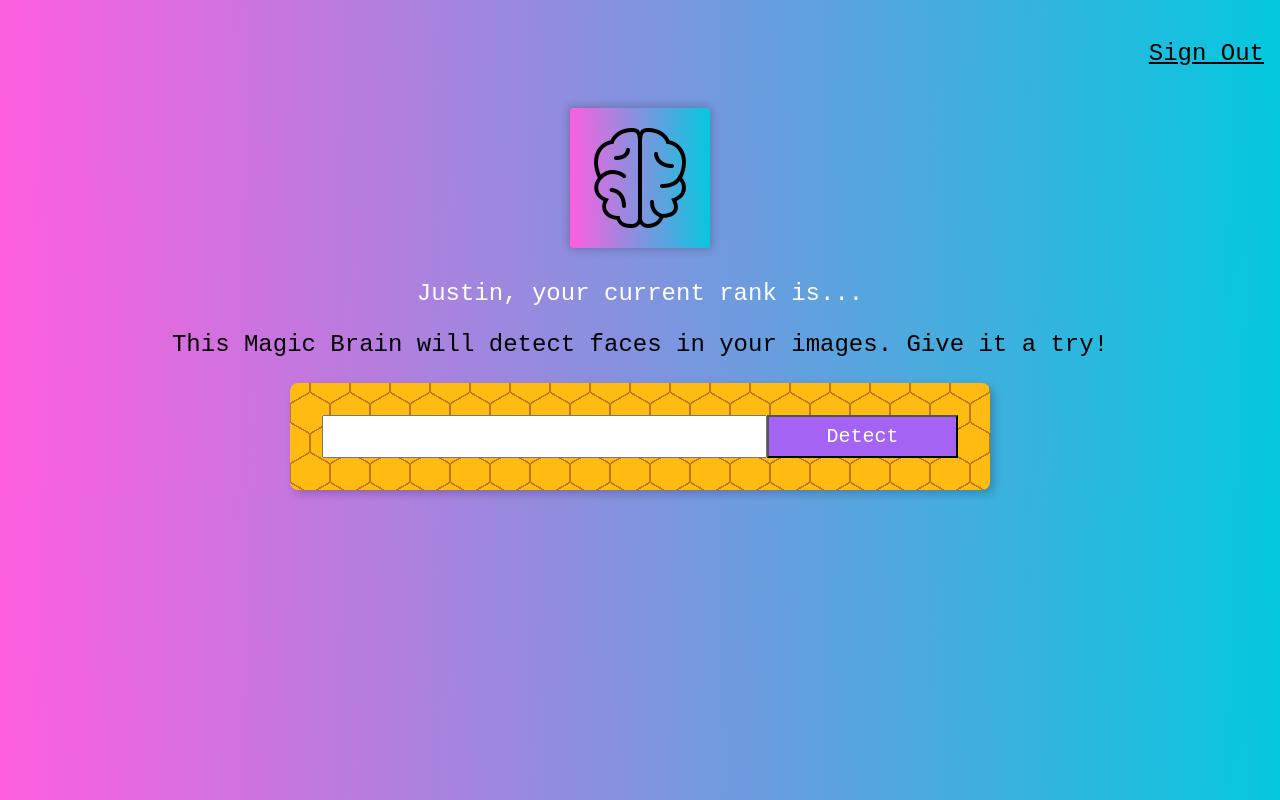
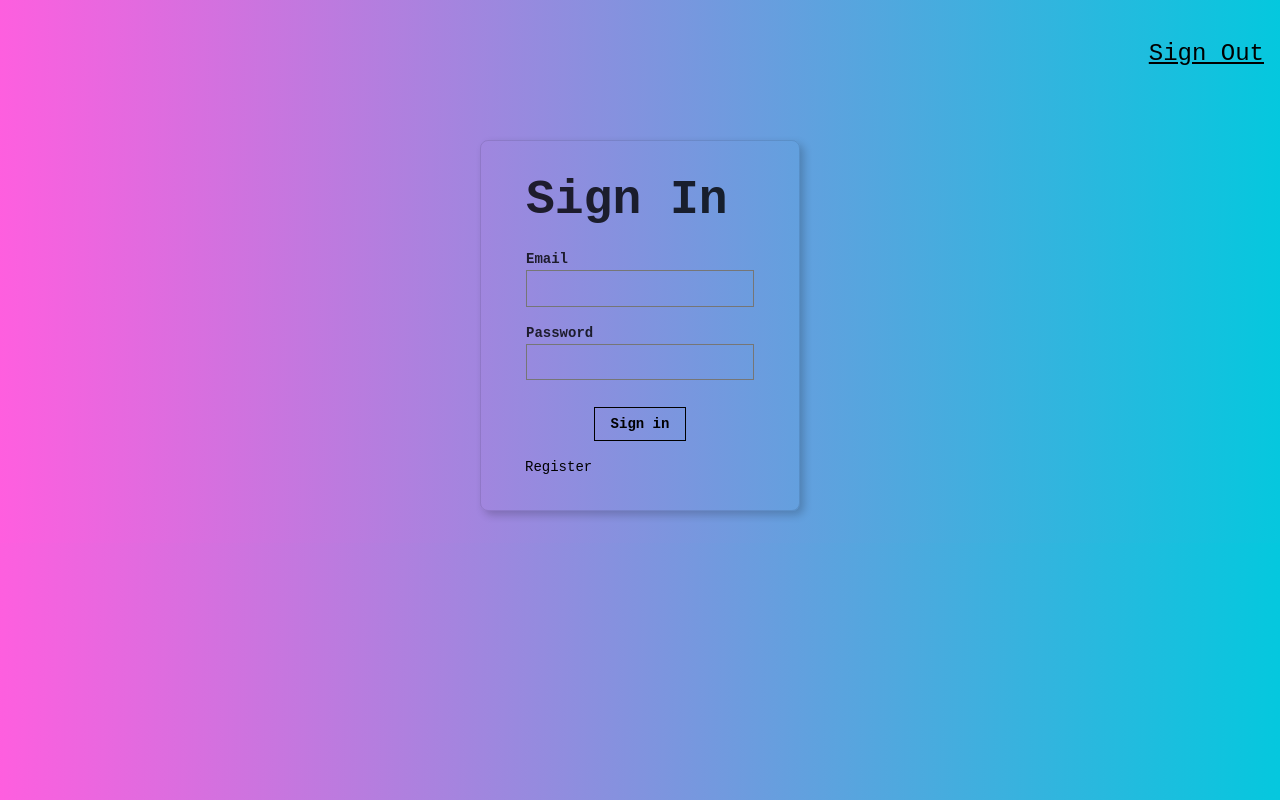
Before and after one commit to justinclanglinais/brain, a React (Create React App) app: page / in a window 1280 px wide. Built offline with nearby package versions, Linux system fonts and the light colour scheme.

Commit message:
remove clarifai and start adding login logout

```diff
--- a/package.json
+++ b/package.json
@@ -6,6 +6,7 @@
     "@testing-library/jest-dom": "^5.17.0",
     "@testing-library/react": "^13.4.0",
     "@testing-library/user-event": "^13.5.0",
+    "clarifai": "^2.9.1",
     "react": "^18.2.0",
     "react-dom": "^18.2.0",
     "react-parallax-tilt": "^1.7.177",
--- a/src/App.js
+++ b/src/App.js
@@ -1,6 +1,7 @@
 import React from 'react';
 import './App.css';
 import Navigation from './Components/Navigation/Navigation';
+import SignIn from './Components/SignIn/SignIn';
 import Logo from './Components/Logo/Logo';
 import ImageLinkForm from './Components/ImageLinkForm/ImageLinkForm';
 import Rank from './Components/Rank/Rank';
@@ -9,8 +10,13 @@
   constructor () {
     super ()
     this.state = {
-      input: ''
+      input: '',
+      route: 'signin'
     }
+  }
+
+  onRouteChange = (route) => {
+    this.setState({route: route})
   }
 
   onInputChange = (event) => {
@@ -24,13 +30,19 @@
   render () {
     return (
       <div>
-        <Navigation />
+        <Navigation onRouteChange={this.onRouteChange}/>
+        { this.state.route === 'signin' ?
+          <SignIn onRouteChange={this.onRouteChange}/>
+            :
+          <div>
             <Logo />
             <Rank />
             <ImageLinkForm
               onInputChange={this.onInputChange}
               onButtonSubmit={this.onButtonSubmit}
             />
+          </div>
+        }
     </div>
     );
   }
--- a/src/Components/Navigation/Navigation.js
+++ b/src/Components/Navigation/Navigation.js
@@ -1,9 +1,12 @@
 import React from 'react';
 
-const Navigation = () => {
+const Navigation = ({ onRouteChange }) => {
     return (
         <nav style={{display: 'flex', justifyContent: 'flex-end'}}>
-            <p className='f3 link dim black underline pa3 pointer'>
+            <p
+                onClick={() => {onRouteChange('signin')}}
+                className='f3 link dim black underline pa3 pointer'
+            >
                 Sign Out
             </p>
         </nav>
--- /dev/null
+++ b/src/Components/SignIn/SignIn.js
@@ -0,0 +1,36 @@
+import React from 'react';
+
+const SignIn = ({ onRouteChange }) => {
+    return (
+        <article className="br3 ba b--black-10 mv4 w-100 w-50-m w-25-l mw6 shadow-5 center">
+            <main className="pa4 black-80">
+                <form className="measure">
+                    <fieldset id="sign_up" className="ba b--transparent ph0 mh0">
+                    <legend className="f1 fw6 ph0 mh0">Sign In</legend>
+                    <div className="mt3">
+                        <label className="db fw6 lh-copy f6" for="email-address">Email</label>
+                        <input className="pa2 input-reset ba bg-transparent hover-bg-black hover-white w-100" type="email" name="email-address"  id="email-address"/>
+                    </div>
+                    <div className="mv3">
+                        <label className="db fw6 lh-copy f6" for="password">Password</label>
+                        <input className="b pa2 input-reset ba bg-transparent hover-bg-black hover-white w-100" type="password" name="password"  id="password"/>
+                    </div>
+                    </fieldset>
+                    <div className="center">
+                        <input
+                            onClick={() => onRouteChange('home')}
+                            className="b ph3 pv2 input-reset ba b--black bg-transparent grow pointer f6 dib"
+                            type="submit"
+                            value="Sign in"
+                        />
+                    </div>
+                    <div className="lh-copy mt3">
+                    <a href="#0" className="f6 link dim black db">Register</a>
+                    </div>
+                </form>
+            </main>
+        </article>
+    )
+}
+
+export default SignIn;
```
Also changed, not shown: 1 other file (tests, documents, lock files or other folders). Lines whose indentation alone changed are shown as unchanged.
